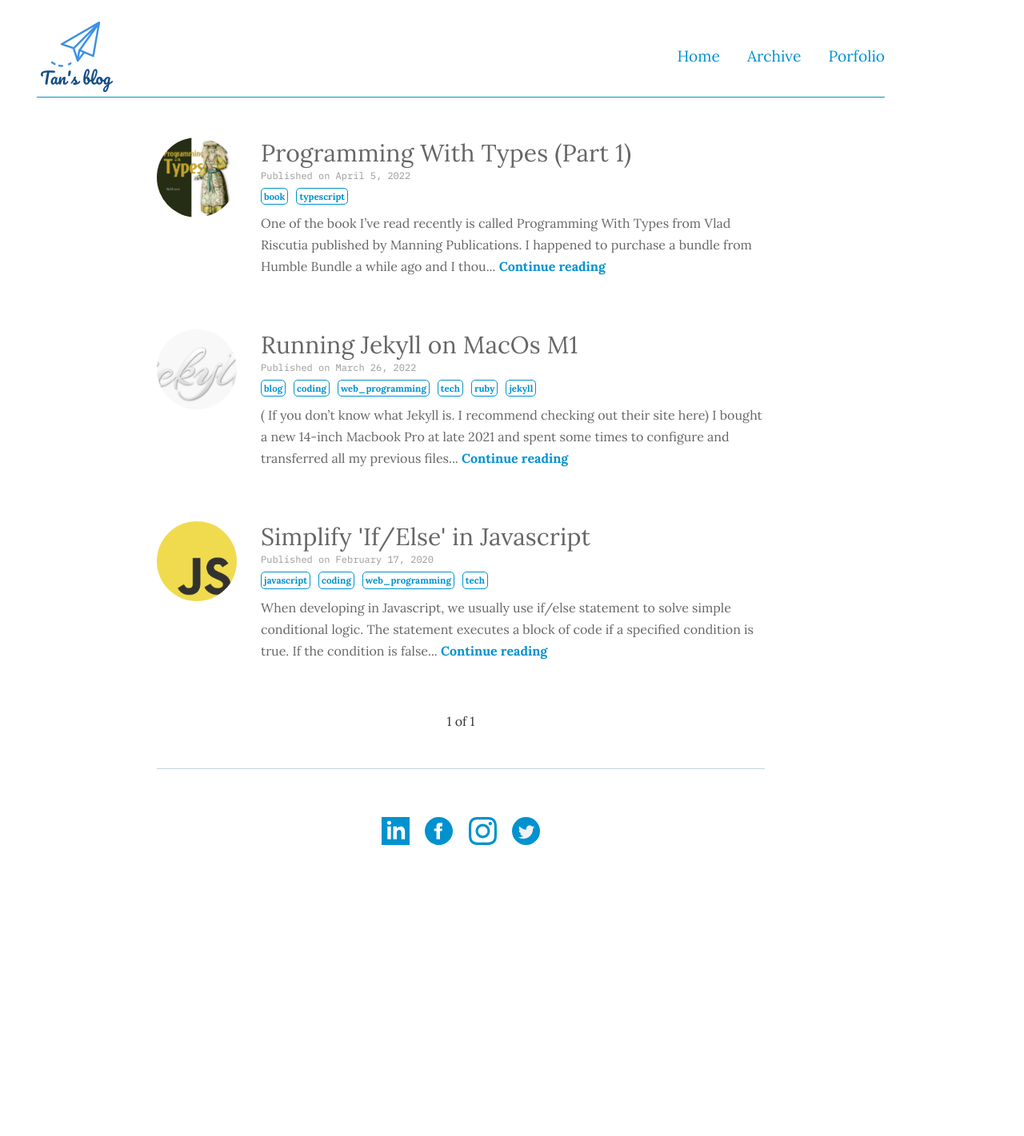
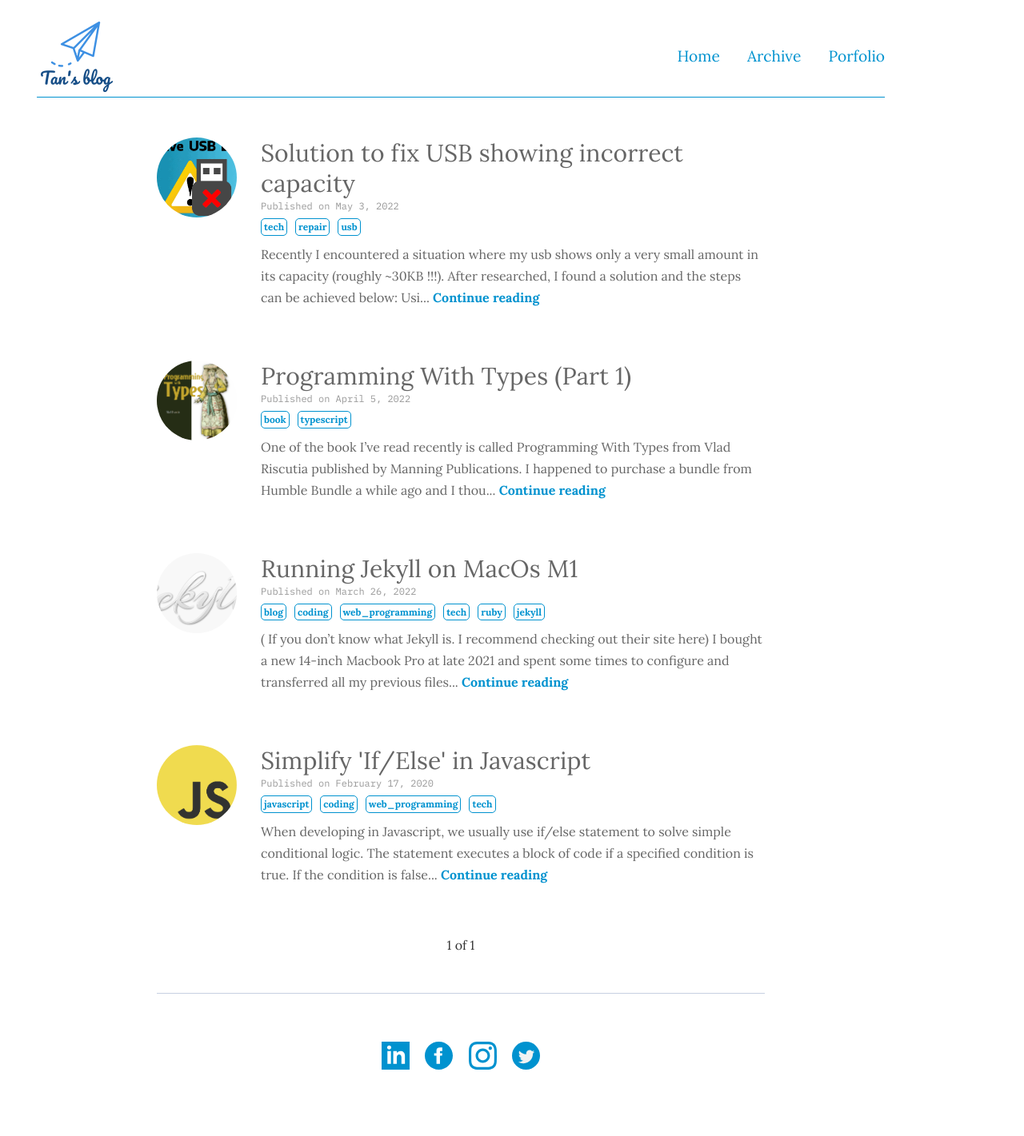
Before and after one commit to titango/titango.github.io, a Jekyll site: the page built from index.html, in a window 1280 px wide. Shown: the whole page at 80% size. Built offline with Jekyll 4.4.1, drawn with Linux system fonts in a browser that asks for light colours; nearby versions of some CDN libraries; the list of posts is cut into pages by our own code; before the commit the page ends 1140 px from its top, so only the background shows below that; some of the changed lines change nothing that is shown.

Commit message:
Adding 'Solution to fix USB incorrect capacity'

```diff
--- /dev/null
+++ b/_posts/2022-05-04-Solution-to-fix-USB-showing-incorrect-size.md
@@ -0,0 +1,59 @@
+---
+layout: post
+title:  "Solution to fix USB showing incorrect capacity"
+date:   2022-05-04 00:00:00 +0900
+image:  '/assets/img/solution_to_usb_wrong_size/cover.jpg'
+tags:   [tech, repair, usb]
+---
+
+Recently I encountered a situation where my usb shows only a very small amount in its capacity (roughly ~30KB !!!).
+
+![wrong_size.png](/assets/img/solution_to_usb_wrong_size/wrong_size.png)
+
+After researched, I found a solution and the steps can be achieved below:
+
+# Using Windows
+To fix this issue, we are going to use **Command Prompt** on Windows
+
+Open the **Start Menu**, search for **Command Prompt**, right-click on it when you see it in the results, and select Run as administrator.
+
+If you are using Windows 10, You can open **Powershell** as well.
+
+Once the **Command Prompt** is opened, type the following command and hit Enter. It’ll launch the command-line version of the Disk Utility program.
+
+**diskpart**
+![disk_part.png](/assets/img/solution_to_usb_wrong_size/disk_part.png)
+
+Type in the following command to view all the disks attached to your computer. Your USB drive will be one of these disks.
+
+**list disk**
+![list_disk.png](/assets/img/solution_to_usb_wrong_size/list_disk.png)
+
+To perform an operation on your drive, run the following command replacing N with the actual number for your USB drive.
+
+**select disk N**
+![select_disk.png](/assets/img/solution_to_usb_wrong_size/select_disk.png)
+
+Use the following command to clean up your USB drive.
+
+**clean**
+![clean.png](/assets/img/solution_to_usb_wrong_size/clean.png)
+
+<image 4>
+
+When the drive is cleaned, run the following command to create new partitions.
+
+**create partition primary**
+![create_partition.png](/assets/img/solution_to_usb_wrong_size/create_partition.png)
+
+
+Finally, use the following command to format the drive to FAT32 format.
+(or to NTFS if you replace `fs=fat32` to `fs=ntfs`)
+
+**format fs=fat32 quick**
+![format.png](/assets/img/solution_to_usb_wrong_size/format.png)
+
+Once your drive is formatted, it's recommended to unplug it and then plug it back into your computer.
+<br />You’ll then find that your computer allows you to use the full storage capacity of your drive.
+
+![correct_size.png](/assets/img/solution_to_usb_wrong_size/correct_size.png)
--- a/_sass/4-layouts/_article.scss
+++ b/_sass/4-layouts/_article.scss
@@ -48,7 +48,7 @@
   margin-bottom: 10px;
   display: flex;
   gap: 10px;
-  font-size: 11.5px;
+  font-size: 12px;
   font-weight: 600;
 
   a {
```
Also changed, not shown: assets/img/solution_to_usb_wrong_size/clean.PNG (added), assets/img/solution_to_usb_wrong_size/correct_size.PNG (added), assets/img/solution_to_usb_wrong_size/cover.jpg (added), assets/img/solution_to_usb_wrong_size/create_partition.PNG (added), assets/img/solution_to_usb_wrong_size/disk_part.PNG (added), assets/img/solution_to_usb_wrong_size/format.PNG (added), assets/img/solution_to_usb_wrong_size/list_disk.PNG (added), assets/img/solution_to_usb_wrong_size/open_command_prompt.png (added), assets/img/solution_to_usb_wrong_size/open_powershell.png (added), assets/img/solution_to_usb_wrong_size/select_disk.PNG (added), assets/img/solution_to_usb_wrong_size/wrong_size.PNG (added).
